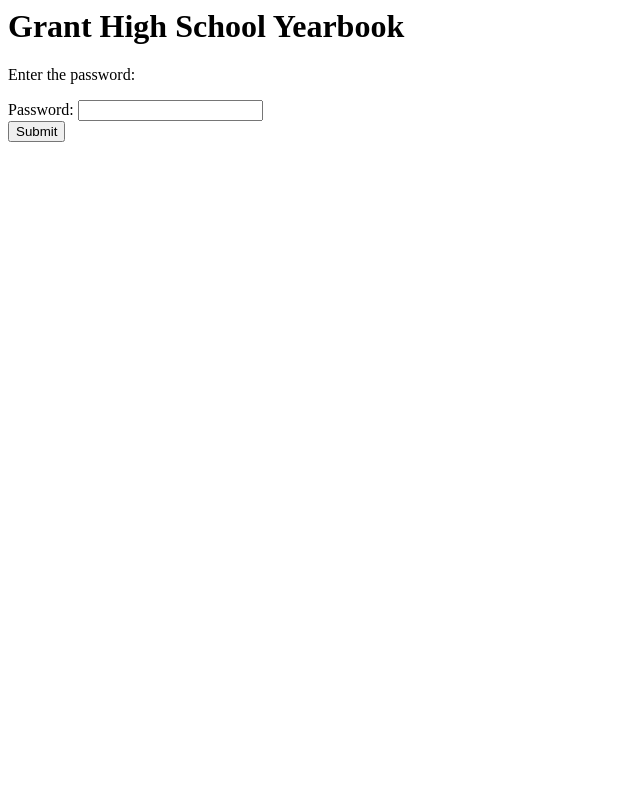
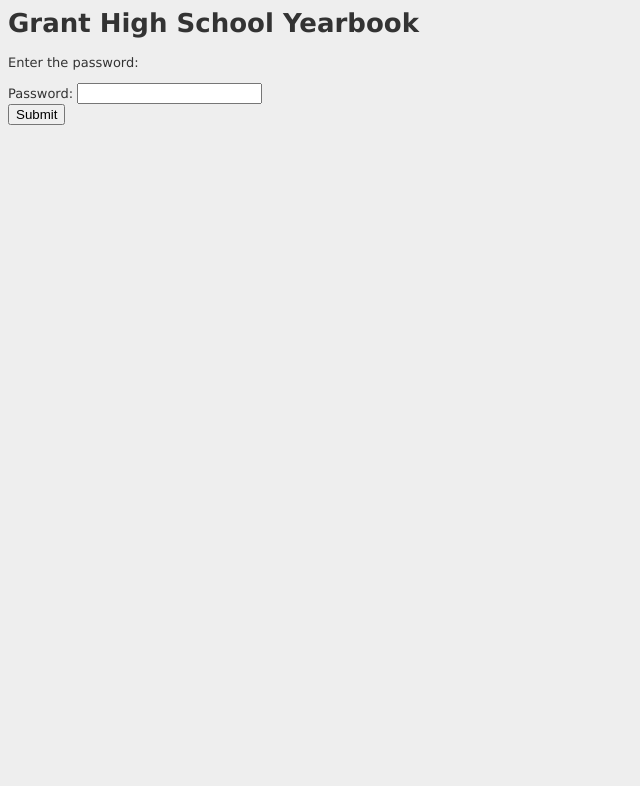
Before and after one commit to waylon531/grantyearbook, a PHP site: page / in a window 1280 px wide. Shown: the top 786 px of the page, without its empty margins (0-640 px from the left). Run offline with PHP 8.4, Linux system fonts and the light colour scheme.

Commit message:
Styling
Added some more styling

```diff
--- a/fileupload.php
+++ b/fileupload.php
@@ -15,7 +15,6 @@
 -->
 
 </head>
-<body style="font: 13px Verdana; background: #eee; color: #333">
 
 <h1>File Upload:</h1>
 <p>Files will be overwritten if they already exist</p>
--- a/style.css
+++ b/style.css
@@ -4,3 +4,8 @@
 #valid {
     color: green;
 }
+body {
+    background-color: #eee;
+    color: #333;
+    font: 13px Verdana;
+}
--- a/verify.php
+++ b/verify.php
@@ -76,7 +76,10 @@ if ($_SESSION['password'] == "password") { //Check password against plaintext. U
         echo "<p id=valid>File successfully overwritten</p>";
     }
     $_SESSION['overwritten'] = "";
-    echo "<a href='verify.php'>Click to refresh page and show uploaded files</a>";
+    echo '<form name="input" action="/verify.php" method="post">
+<input type="submit" value="Click to refresh page"';
+        echo '>
+</form> ';
 } else {
     $_SESSION['invalid'] = true; //If the password was incorrectly entered change invalid to true so that when you go back to the home page invalid password is displayed
     echo '<meta http-equiv="refresh" content="0;URL=index.php" /> '; //If the password was incorrect return you to the login page
```
